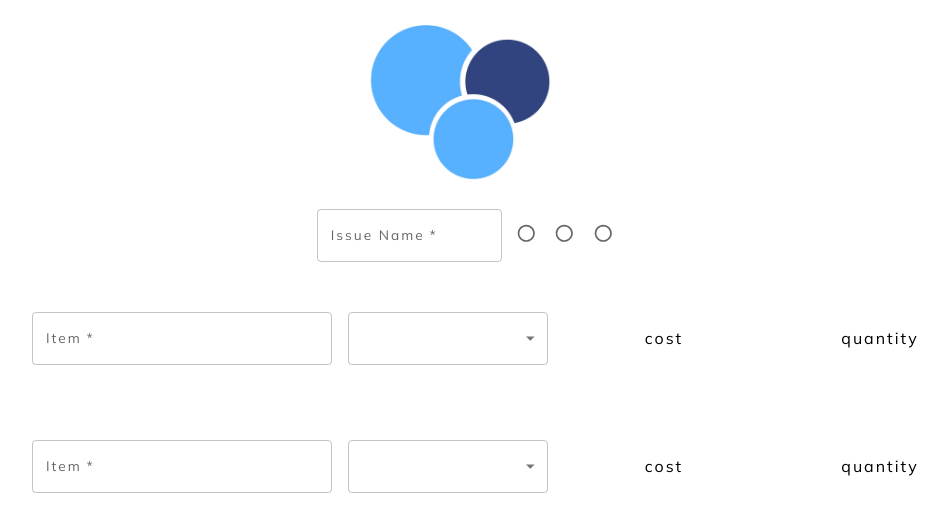
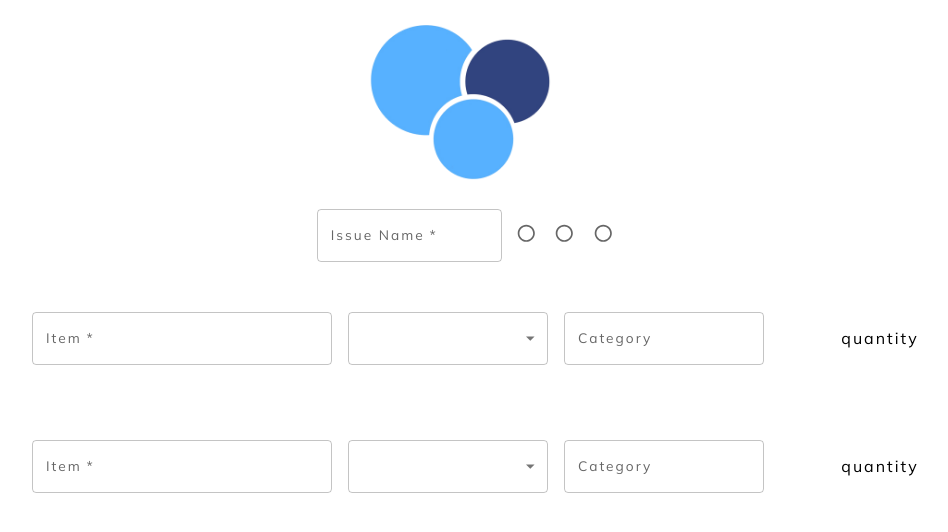
Before and after one commit to jnesong/estimator, a React (Create React App) app: page / in a window 1280 px wide. Shown: the top 532 px of the page, without its empty margins (168-1116 px from the left). Built offline with nearby package versions, Linux system fonts and the light colour scheme.

Commit message:
done with autocomplete form for category

```diff
--- /dev/null
+++ b/src/CategoryCost.js
@@ -0,0 +1,69 @@
+//libraries
+import { useState } from 'react';
+//css
+import TextField from '@mui/material/TextField';
+import Autocomplete, { createFilterOptions } from '@mui/material/Autocomplete';
+
+const filter = createFilterOptions();
+
+
+const CategoryCost = () => {
+
+    const [categoryValue, setCategoryValue] = useState(null);
+    const categories = ['All Inclusive', 'Labor', 'Materials'];
+
+    const handleCategoryChange = (e, newValue) => {
+        if (typeof newValue === 'string') {
+            setCategoryValue(newValue);
+        } else if (newValue && newValue.inputValue) {
+            setCategoryValue(newValue.inputValue);
+        } else { setCategoryValue(newValue);}
+    };
+
+    console.log(categoryValue)
+
+
+    return (
+        <Autocomplete
+            value={categoryValue}
+            onChange={handleCategoryChange}
+            filterOptions={(options, params) => {
+                const filtered = filter(options, params);
+                const { inputValue } = params;
+                // Suggest the creation of a new value
+                const isExisting = options.some((option) => inputValue === option);
+                if (inputValue !== '' && !isExisting) {
+                    filtered.push(
+                        inputValue
+                    );
+                }
+                return filtered;
+            }}
+            selectOnFocus
+            clearOnBlur
+            handleHomeEndKeys
+            id="free-solo-with-text-demo"
+            options={categories}
+            getOptionLabel={(option) => {
+                // Value selected with enter, right from the input
+                if (typeof option === 'string') {
+                    return option;
+                }
+                // Add "xxx" option created dynamically
+                if (option.inputValue) {
+                    return option.inputValue;
+                }
+                // Regular option
+                return option;
+            }}
+            renderOption={(props, option) => <li {...props}>{option}</li>}
+            freeSolo
+            renderInput={(params) => (
+                <TextField {...params} label="Category" />
+            )}
+        />
+    );
+};
+
+
+export default CategoryCost;
--- a/src/NewItem.js
+++ b/src/NewItem.js
@@ -1,14 +1,18 @@
 //libraries
 import { useState } from 'react';
+//components
+import CategoryCost from './CategoryCost'
 //css
 import TextField from '@mui/material/TextField';
 import Select from '@mui/material/Select';
 import MenuItem from '@mui/material/MenuItem';
 
+
 const NewItem = () => {
 
     const [itemName, setItemName] = useState("")
     const [category, setCategory] = useState("Other")
+
 
     const handleItemNameChange = (e) => {
         setItemName(e.target.value);
@@ -42,7 +46,9 @@ const NewItem = () => {
                         <MenuItem value={"all"}> All Inclusive </MenuItem>
                     </Select>
 
-                    <div> cost </div>
+                    <div>
+                        <CategoryCost />
+                    </div>
                     <div> quantity </div>
 
 
```
